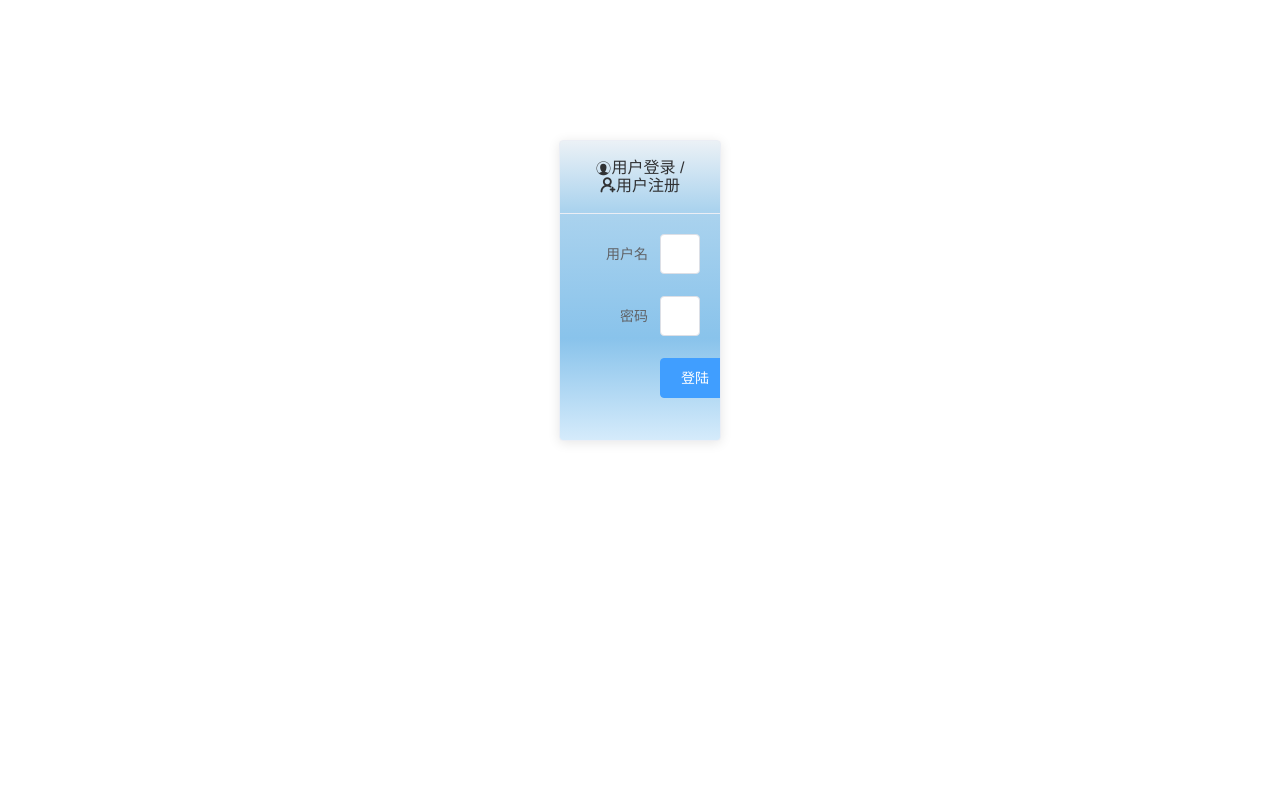
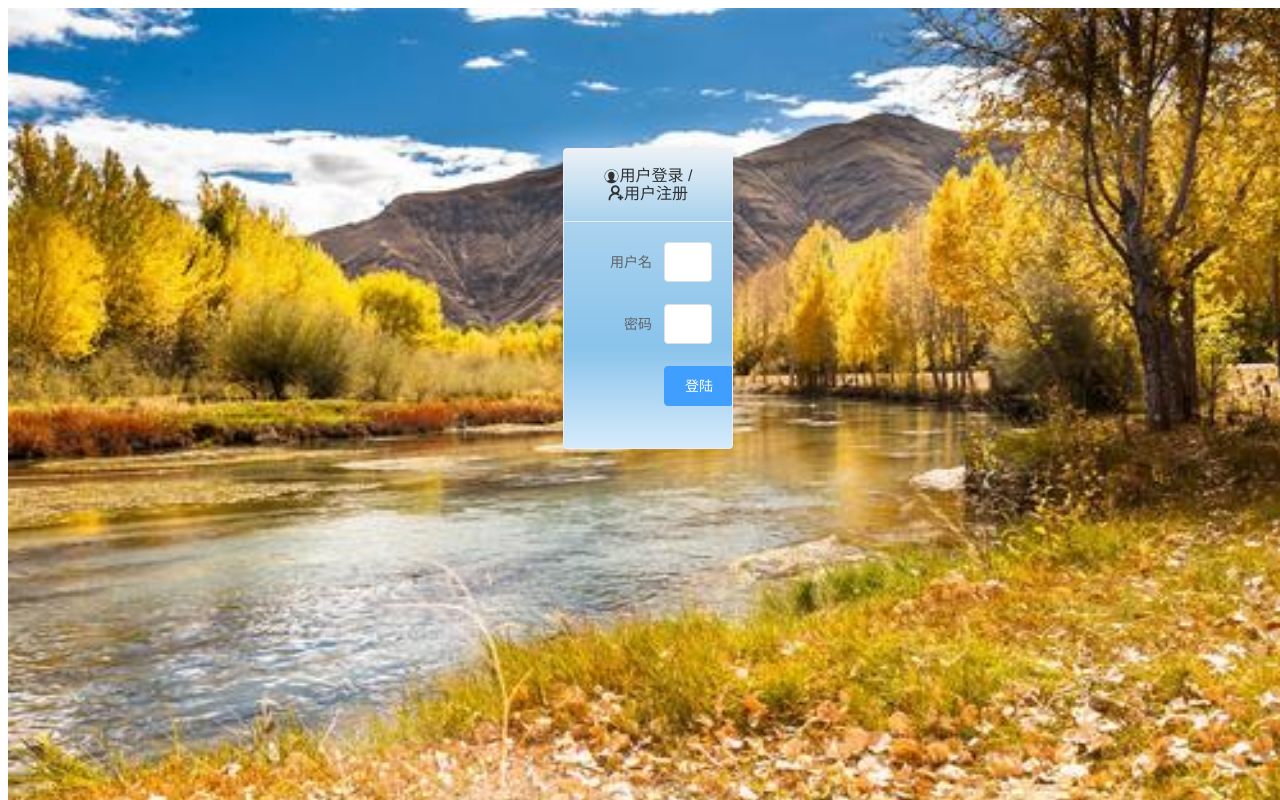
Before and after one commit to Eating-Bread-On-Sofa/ebos-web, a Vue app: page /login in a window 1280 px wide. Built offline with nearby package versions, Linux system fonts and the light colour scheme.

Commit message:
background upload

```diff
--- a/src/components/Login.vue
+++ b/src/components/Login.vue
@@ -1,6 +1,5 @@
 <template>
-  <div id="Login">
-    <div class="note"></div>
+  <div id="Login" class="img1">
     <el-container>
       <el-main>
         <el-row>
@@ -72,8 +71,8 @@ export default {
           })
       }
     }
-  },
-  data () {
+  }
+  /* data () {
     return {
       note: {
         backgroundImage: 'url(' + require('../../static/background.jpg') + ')',
@@ -81,11 +80,18 @@ export default {
         backgroundSize: '100% 100%'
       }
     }
-  }
+  } */
 }
 </script>
 
 <style>
+  .img1{
+    background: url('../../static/background.jpg') center center no-repeat;
+    height: 100%;
+    position: fixed;
+    width: 100%;
+    background-size: 100% 100%
+  }
   .el-container{
     margin-top: 120px;
     margin-right: 450px;
```
